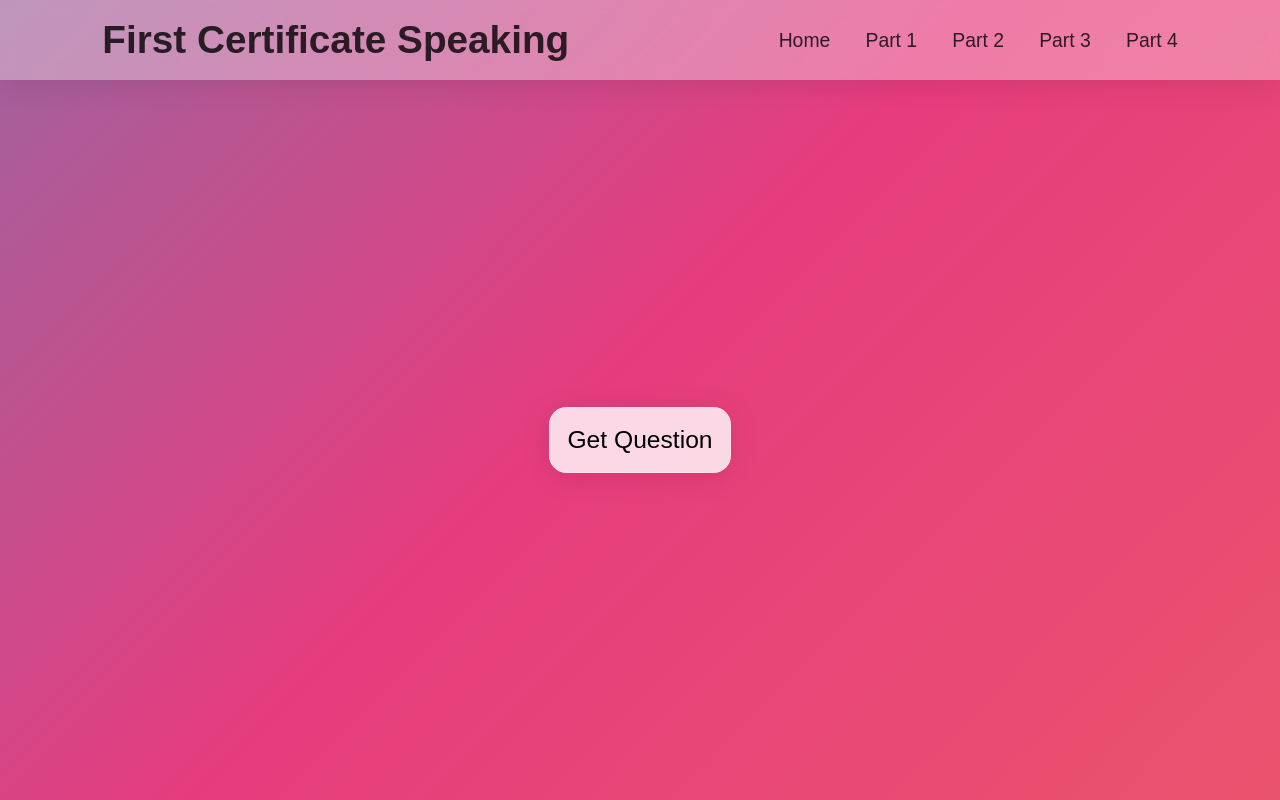
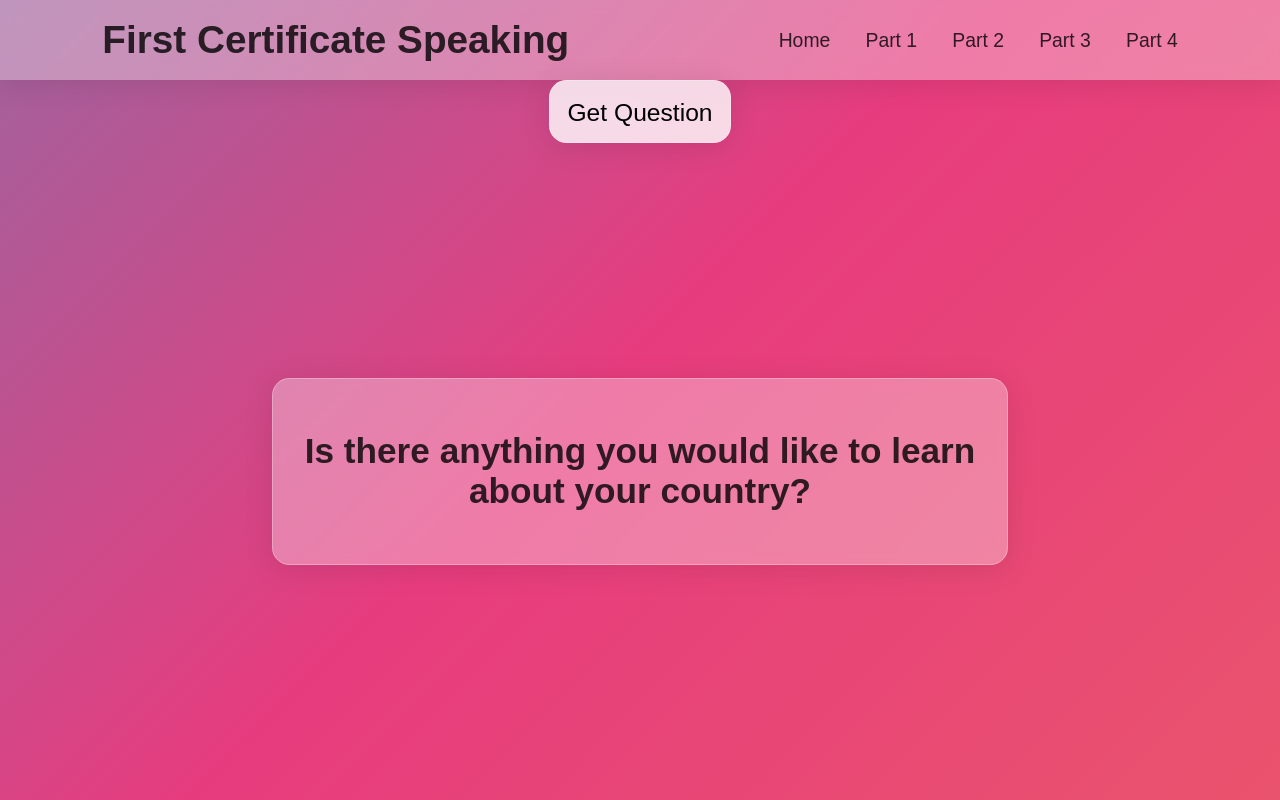
Before and after one commit to 11ac11/speakgen, a Next.js app: page /speaking1 in a window 1280 px wide. Both pictures are taken after a click on the button "Get Question". Built offline with nearby package versions, Linux system fonts and the light colour scheme; a web font is replaced by a local one.

Commit message:
[speaking1]:speaking part 1 page created with small dummy data

```diff
--- a/data.tsx
+++ b/data.tsx
@@ -72,3 +72,28 @@ export const topics: Topics = [
     ],
   },
 ];
+
+export type Part1Questions = {
+  theme: string;
+  question: string;
+};
+
+export const part1Questions: Part1Questions[] = [
+  {
+    theme: 'Your country',
+    question: 'Is there anything you would like to learn about your country?',
+  },
+  {
+    theme: 'Your country',
+    question:
+      'Which area of your country would you like to get to know better?',
+  },
+  {
+    theme: 'Daily Life',
+    question: "Tell us about a day you've really enjoyed recently.",
+  },
+  {
+    theme: 'Daily Life',
+    question: 'Are you planning to do anything special this weekend?',
+  },
+];
--- a/pages/speaking1.tsx
+++ b/pages/speaking1.tsx
@@ -1,8 +1,41 @@
+import { useState } from 'react';
 import Questionbtn from '../components/questionbtn';
+import { part1Questions, Part1Questions } from '../data';
+import styles from '../styles/speaking3.module.css';
 
 export default function SpeakingOne() {
-  const handleClick = () => {
-    return;
+  const [question, setQuestion] = useState<Part1Questions | undefined>();
+  const [questionNum, setQuestionNum] = useState<number>();
+
+  const handleSelectQuestion = () => {
+    let i = parseFloat(
+      (Math.random() * (part1Questions.length - 1)).toFixed(0)
+    );
+
+    if (i !== questionNum) {
+      setQuestion(part1Questions[i]);
+      setQuestionNum(i);
+      console.log(i);
+      return;
+    }
+    handleSelectQuestion();
+    console.log(question);
   };
-  return <Questionbtn onClick={handleClick} />;
+
+  return (
+    <>
+      <Questionbtn onClick={handleSelectQuestion} />
+      <>
+        {question ? (
+          <div className={`${styles.container}`}>
+            <div className={`${styles.themeCont} glass`}>
+              <h2>{question.question}</h2>
+            </div>
+          </div>
+        ) : (
+          <p>Click for q</p>
+        )}
+      </>
+    </>
+  );
 }
--- /dev/null
+++ b/styles/speaking1.module.css
@@ -0,0 +1,71 @@
+.container {
+  padding: 1rem;
+  display: flex;
+  justify-content: center;
+  align-items: center;
+  flex-direction: column;
+  height: 100%;
+  width: 100%;
+}
+
+.questionCont {
+  height: 90vh;
+  width: 100%;
+  display: flex;
+  justify-content: center;
+  flex-wrap: wrap;
+  align-items: stretch;
+}
+
+.themeCont {
+  display: flex;
+  align-items: center;
+  align-self: center;
+  justify-content: center;
+  border-radius: 1rem;
+  padding: 1rem;
+  flex-direction: column;
+  height: 30%;
+  width: 70%;
+  text-align: center;
+}
+
+.pointsCont {
+  width: 100%;
+  display: flex;
+  justify-content: space-around;
+  align-items: stretch;
+}
+
+.themePoint {
+  width: 100%;
+  height: 100%;
+  display: flex;
+  gap: 1rem;
+  justify-content: space-evenly;
+  align-items: center;
+}
+
+.question {
+  width: 33%;
+  height: 70%;
+  border-radius: 1rem;
+  display: flex;
+  align-items: center;
+  justify-content: center;
+  text-align: center;
+}
+
+.question p {
+  font-size: 1.2rem;
+  font-weight: 800;
+}
+
+.messageCont {
+  display: flex;
+  flex-direction: column;
+  height: 100%;
+  align-items: center;
+  justify-content: center;
+  gap: 1rem;
+}
```
